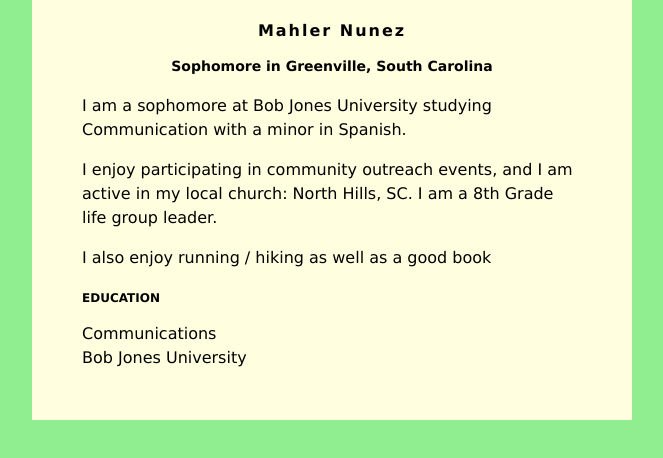
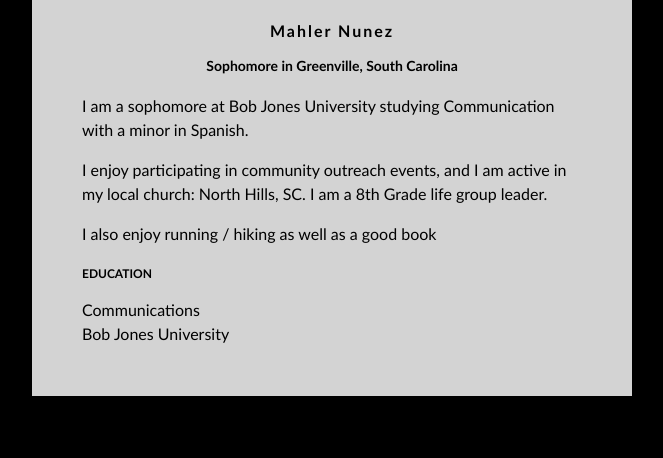
Before and after one commit to MrShadow167/MrShadow167.github.io, a plain HTML site: page index.html in a window 1280 px wide. Shown: the whole page, without its empty margins (308-971 px from the left). Drawn offline with Linux system fonts and the light colour scheme.

Commit message:
Update index.html

```diff
--- a/index.html
+++ b/index.html
@@ -2,11 +2,11 @@
 <head>
 <style>
 body {
-    background: lightgreen;
-    font-family: Verdana;
+    background: Black;
+    font-family: Calibri;
 }
 #content {
-    background: lightyellow;
+    background: lightgray;
     min-width: 200px;
     max-width: 500px;
     padding: 50px;
```
